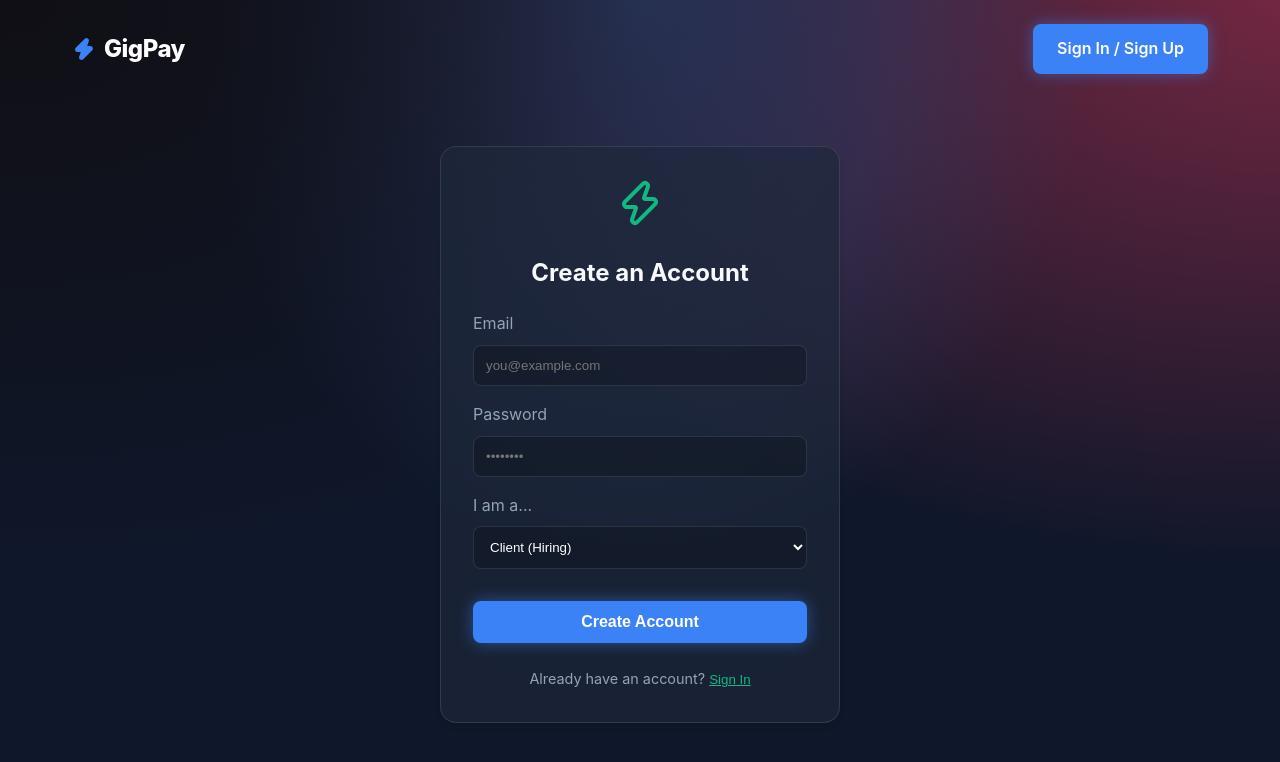
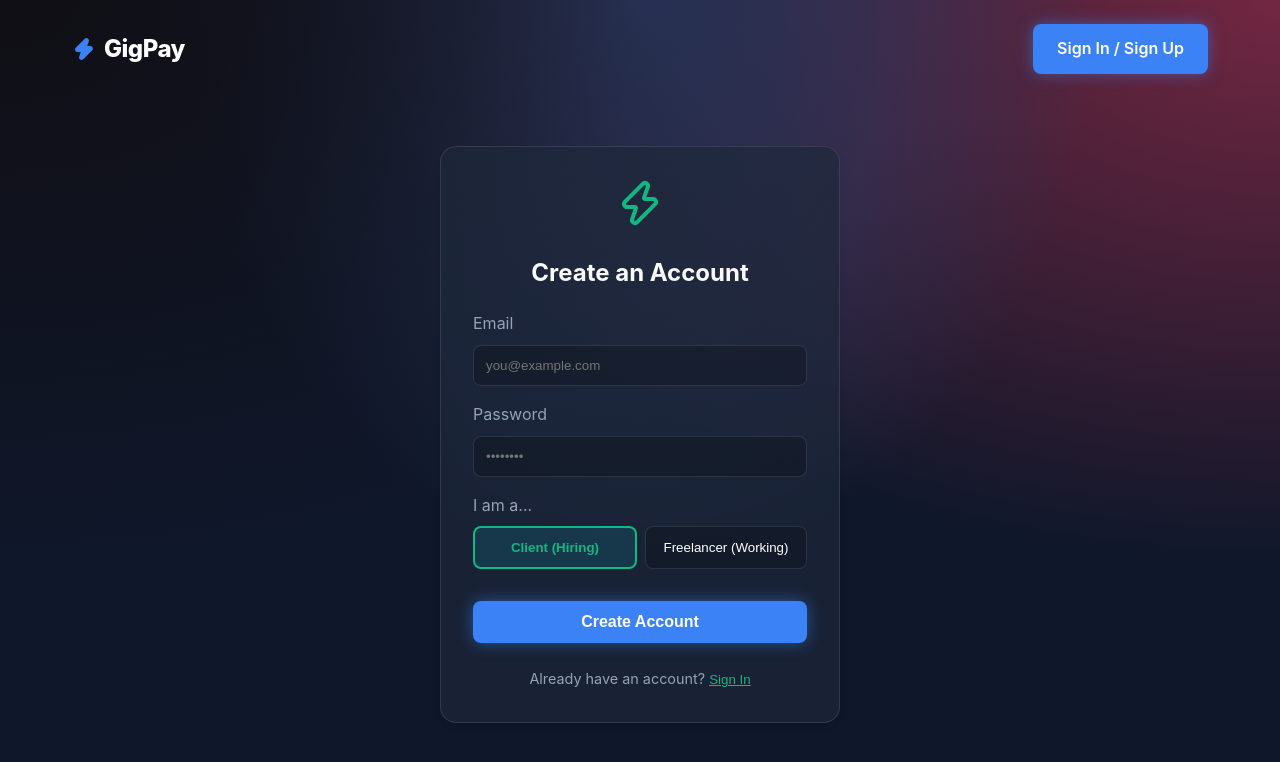
Before and after one commit to Markyy0411/gigpay, a React (Vite) app: page /auth in a window 1280 px wide. Both pictures are taken after a click on the button "Sign Up". Shown: the top 762 px of the page. Built offline with nearby package versions, Linux system fonts and the light colour scheme; no server answers; the database is empty.

Commit message:
style: update Auth UI for roles

```diff
--- a/src/pages/AuthPage.jsx
+++ b/src/pages/AuthPage.jsx
@@ -74,14 +74,42 @@ const AuthPage = () => {
           {!isLogin && (
             <div>
               <label style={{ display: 'block', marginBottom: '0.5rem', color: 'var(--text-muted)' }}>I am a...</label>
-              <select
-                value={role}
-                onChange={(e) => setRole(e.target.value)}
-                style={{ width: '100%', padding: '0.75rem', borderRadius: '0.5rem', border: '1px solid var(--border)', background: 'rgba(0,0,0,0.2)', color: 'white' }}
-              >
-                <option value="client">Client (Hiring)</option>
-                <option value="freelancer">Freelancer (Working)</option>
-              </select>
+              <div style={{ display: 'flex', gap: '0.5rem' }}>
+                <button
+                  type="button"
+                  onClick={() => setRole('client')}
+                  style={{
+                    flex: 1,
+                    padding: '0.75rem',
+                    borderRadius: '0.5rem',
+                    border: role === 'client' ? '2px solid var(--accent)' : '1px solid var(--border)',
+                    background: role === 'client' ? 'rgba(0, 240, 255, 0.1)' : 'rgba(0,0,0,0.2)',
+                    color: role === 'client' ? 'var(--accent)' : 'white',
+                    cursor: 'pointer',
+                    transition: 'all 0.2s',
+                    fontWeight: role === 'client' ? 'bold' : 'normal'
+                  }}
+                >
+                  Client (Hiring)
+                </button>
+                <button
+                  type="button"
+                  onClick={() => setRole('freelancer')}
+                  style={{
+                    flex: 1,
+                    padding: '0.75rem',
+                    borderRadius: '0.5rem',
+                    border: role === 'freelancer' ? '2px solid var(--accent)' : '1px solid var(--border)',
+                    background: role === 'freelancer' ? 'rgba(0, 240, 255, 0.1)' : 'rgba(0,0,0,0.2)',
+                    color: role === 'freelancer' ? 'var(--accent)' : 'white',
+                    cursor: 'pointer',
+                    transition: 'all 0.2s',
+                    fontWeight: role === 'freelancer' ? 'bold' : 'normal'
+                  }}
+                >
+                  Freelancer (Working)
+                </button>
+              </div>
             </div>
           )}
 
```
